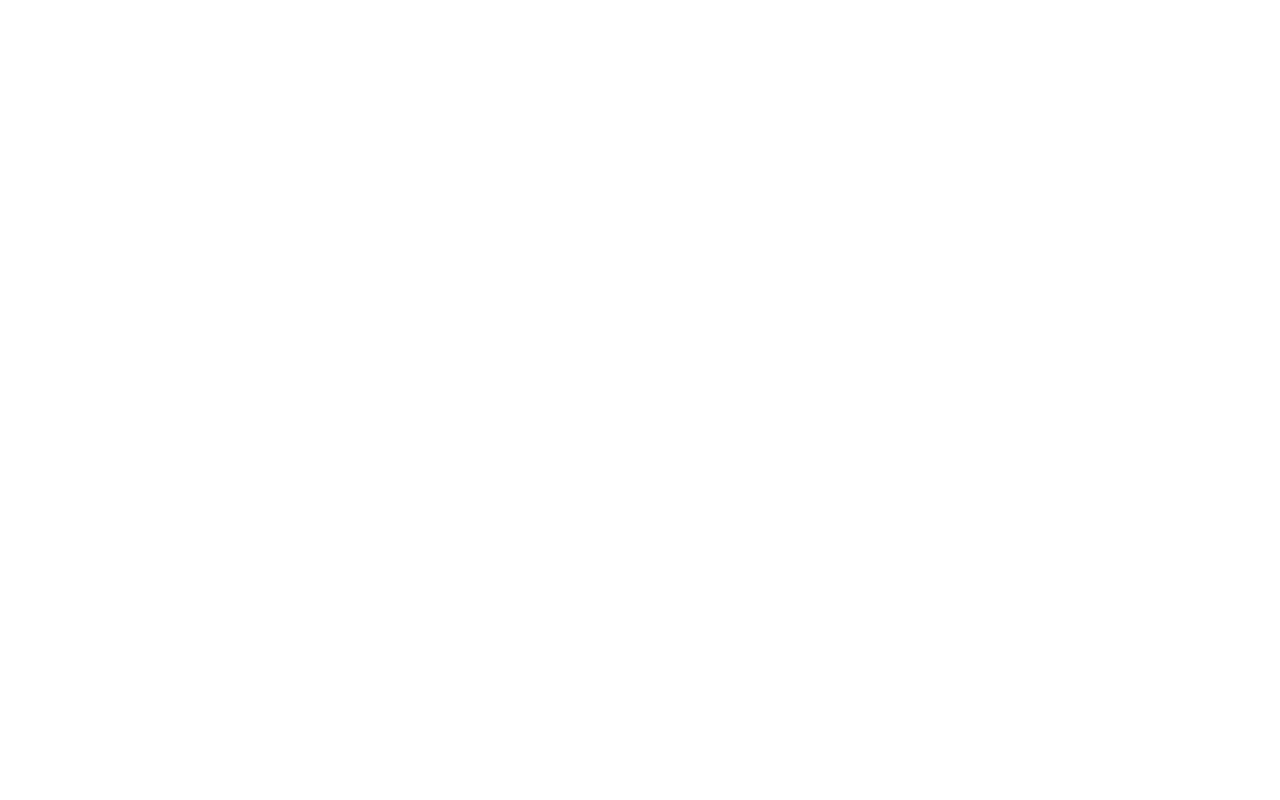
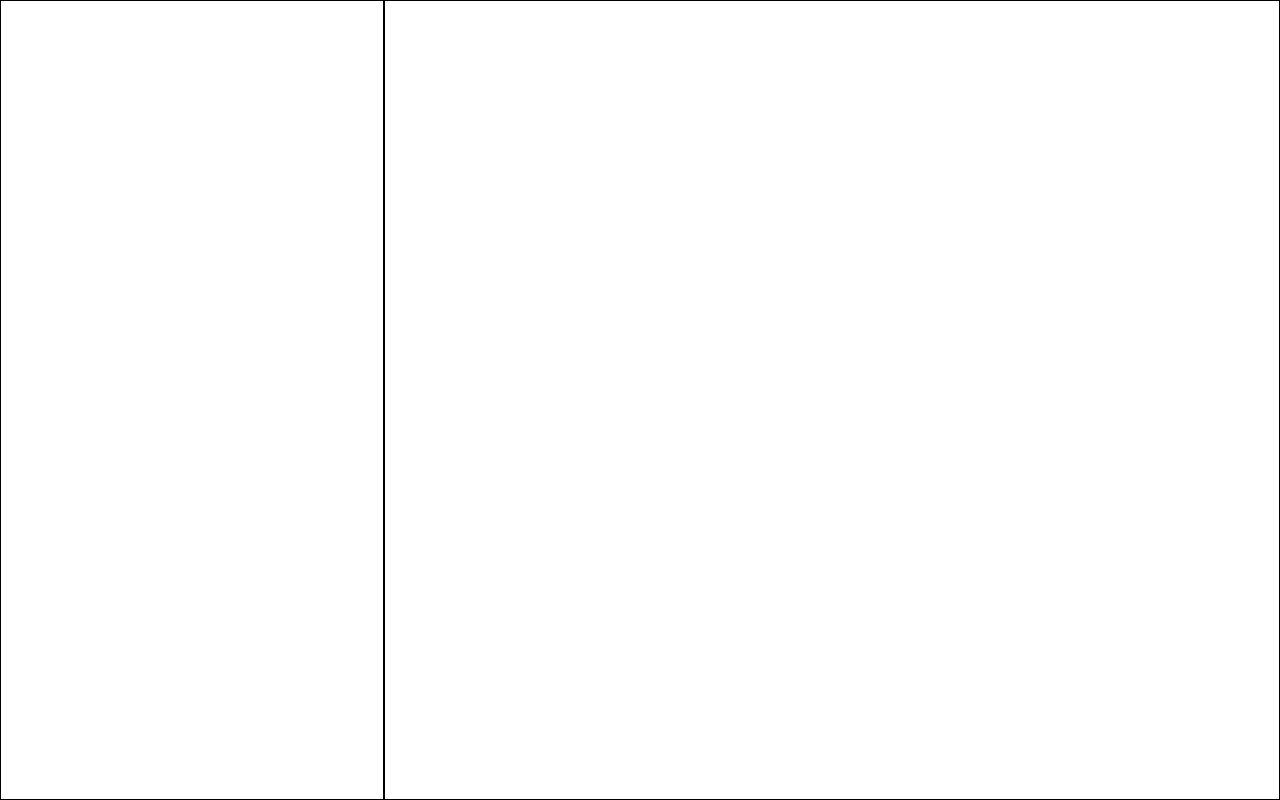
Before and after one commit to francescobiava/js-html-css-boolzap, a plain HTML site: page index.html in a window 1280 px wide. Drawn offline with nearby package versions, Linux system fonts and the light colour scheme.

Commit message:
added main layout

```diff
--- a/assets/css/style.css
+++ b/assets/css/style.css
@@ -18,3 +18,23 @@ li {
   display: table;
   clear: both;
 }
+
+/* main layout */
+.global {
+  width: 100vw;
+  height: 100vh;
+}
+
+.side {
+  width: 30%;
+  height: 100vh;
+  float: left;
+  border: 1px solid black; /* DEBUG */
+}
+
+.main {
+  width: 70%;
+  height: 100vh;
+  float: left;
+  border: 1px solid black; /*DEBUG*/
+}
--- a/index.html
+++ b/index.html
@@ -10,6 +10,18 @@
 </head>
 <body>
 
+  <div class="global clearfix">
+    <!-- blocco sinistra lista chat -->
+    <div class="side">
+
+    </div>
+
+    <!-- blocco grande conversazione -->
+    <div class="main">
+
+    </div>
+  </div>
+
   <script src="https://ajax.googleapis.com/ajax/libs/jquery/3.4.1/jquery.min.js"></script>
   <script type="text/javascript" src="assets/js/script.js"></script>
 </body>
```
